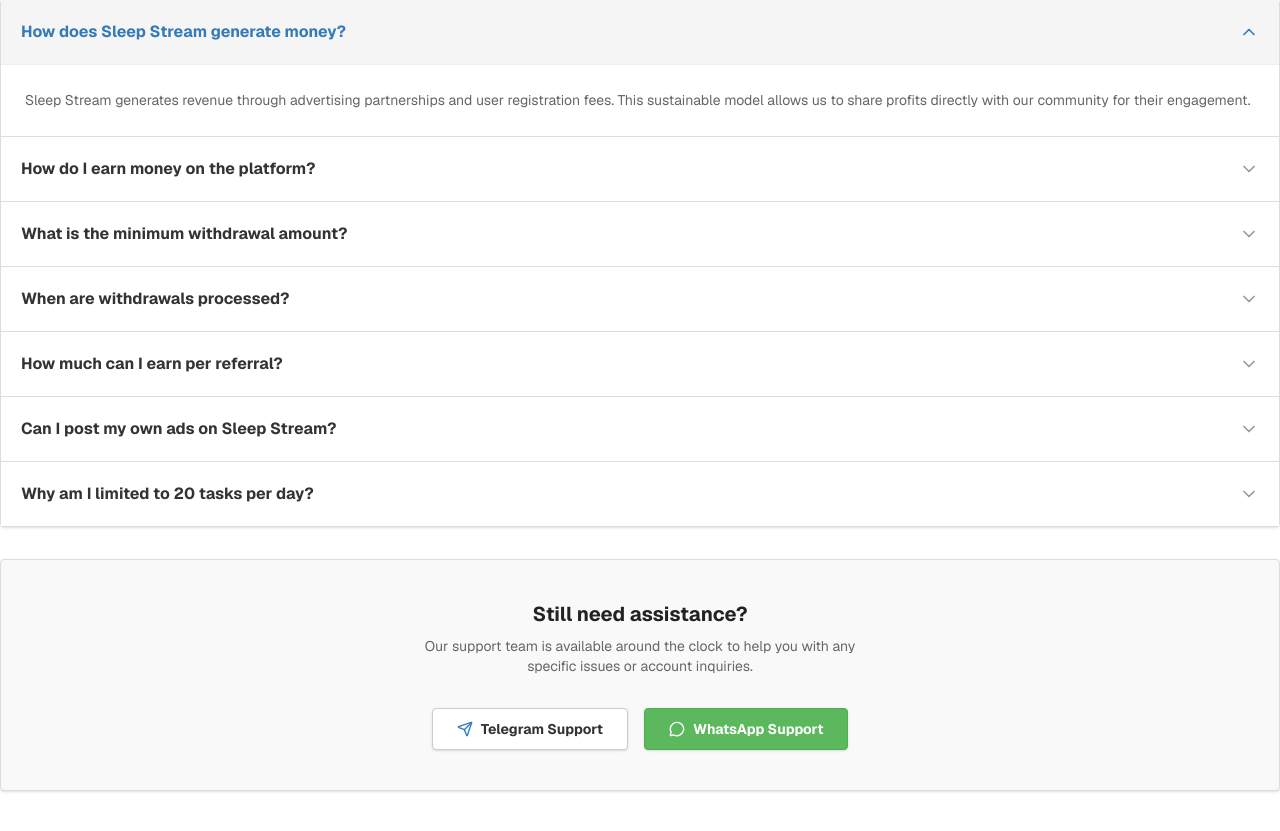
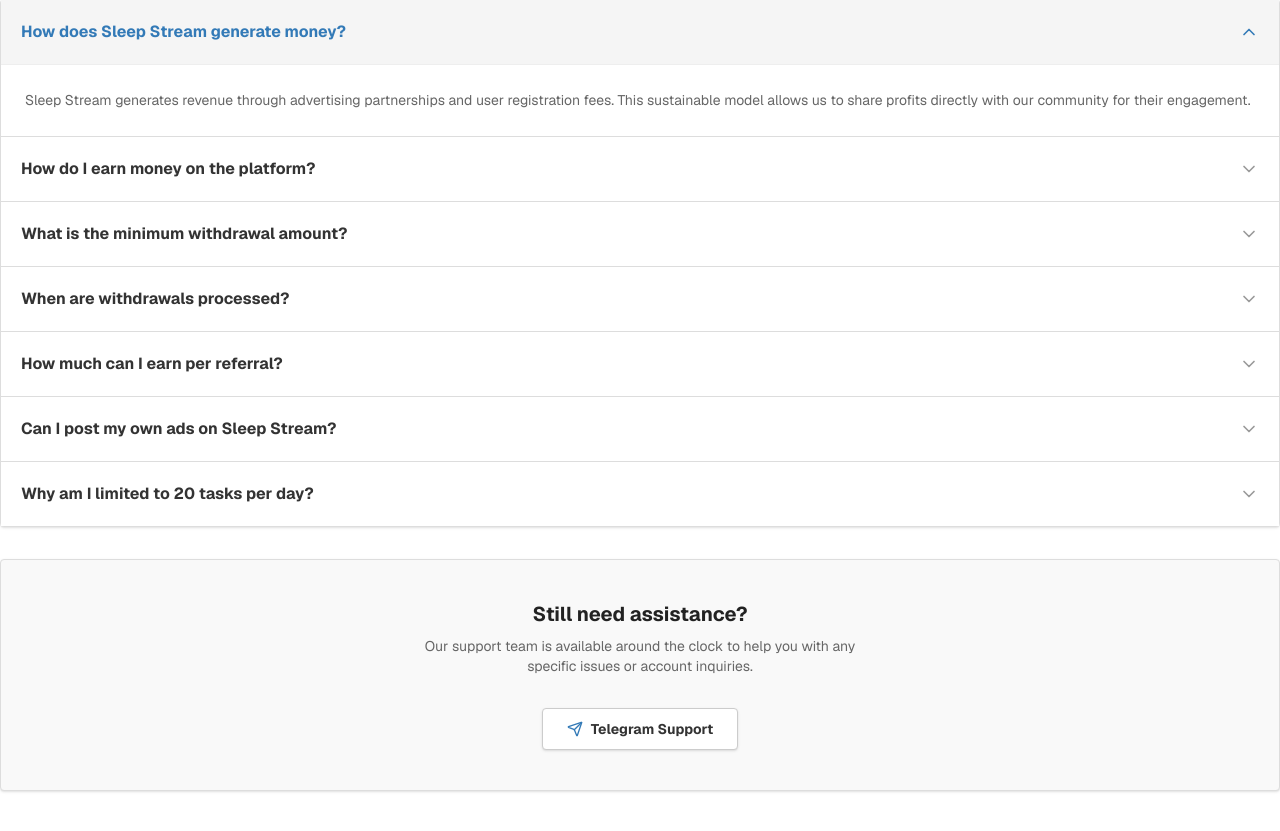
Before and after one commit to urex014/sleep-stream, a Next.js app: page /faq in a window 1280 px wide. Shown: the part 413-1244 px from the top of the page. Built offline with nearby package versions, Linux system fonts and the light colour scheme.

Commit message:
build issues

```diff
--- a/app/faq/page.tsx
+++ b/app/faq/page.tsx
@@ -139,16 +139,16 @@
         </p>
 
         <div className="flex flex-col sm:flex-row justify-center gap-4">
-          <Link href="https://t.me/sleepstream_support" target="_blank">
+          <Link href="https://t.me/SLEEPSTREAMNG" target="_blank">
           <button className="flex items-center justify-center gap-2 px-6 py-2.5 rounded bg-white border border-[#cccccc] text-[#333333] hover:bg-[#e6e6e6] hover:border-[#adadad] font-bold transition-colors shadow-sm text-sm">
             <Send className="w-4 h-4 text-[#337ab7]" /> Telegram Support
           </button>
           </Link>
-          <Link href="https://wa.me/09014442677" target="_blank">
+          {/* <Link href="https://wa.me/" target="_blank">
           <button className="flex items-center justify-center gap-2 px-6 py-2.5 rounded bg-[#5cb85c] border border-[#4cae4c] text-white hover:bg-[#449d44] font-bold transition-colors shadow-sm text-sm">
             <MessageCircle className="w-4 h-4" /> WhatsApp Support
           </button>
-          </Link>
+          </Link> */}
         </div>
       </div>
 
```
